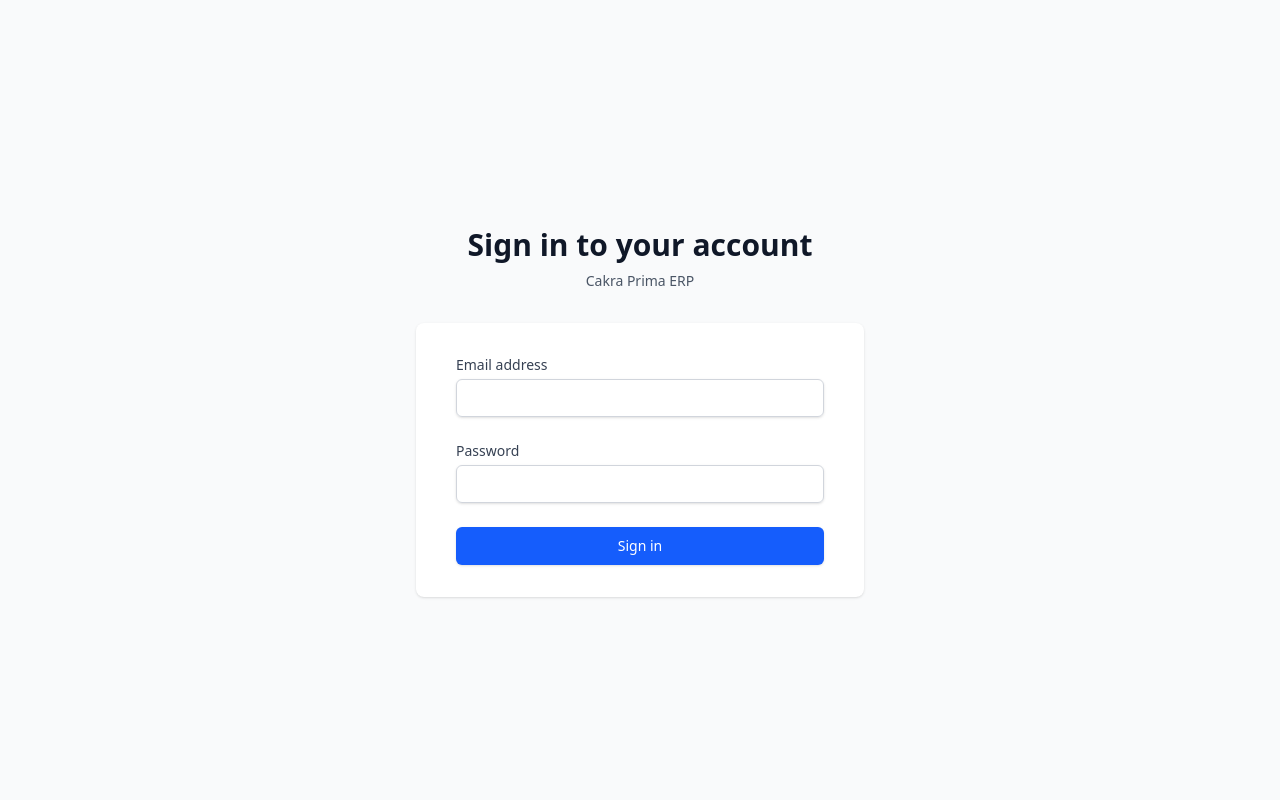
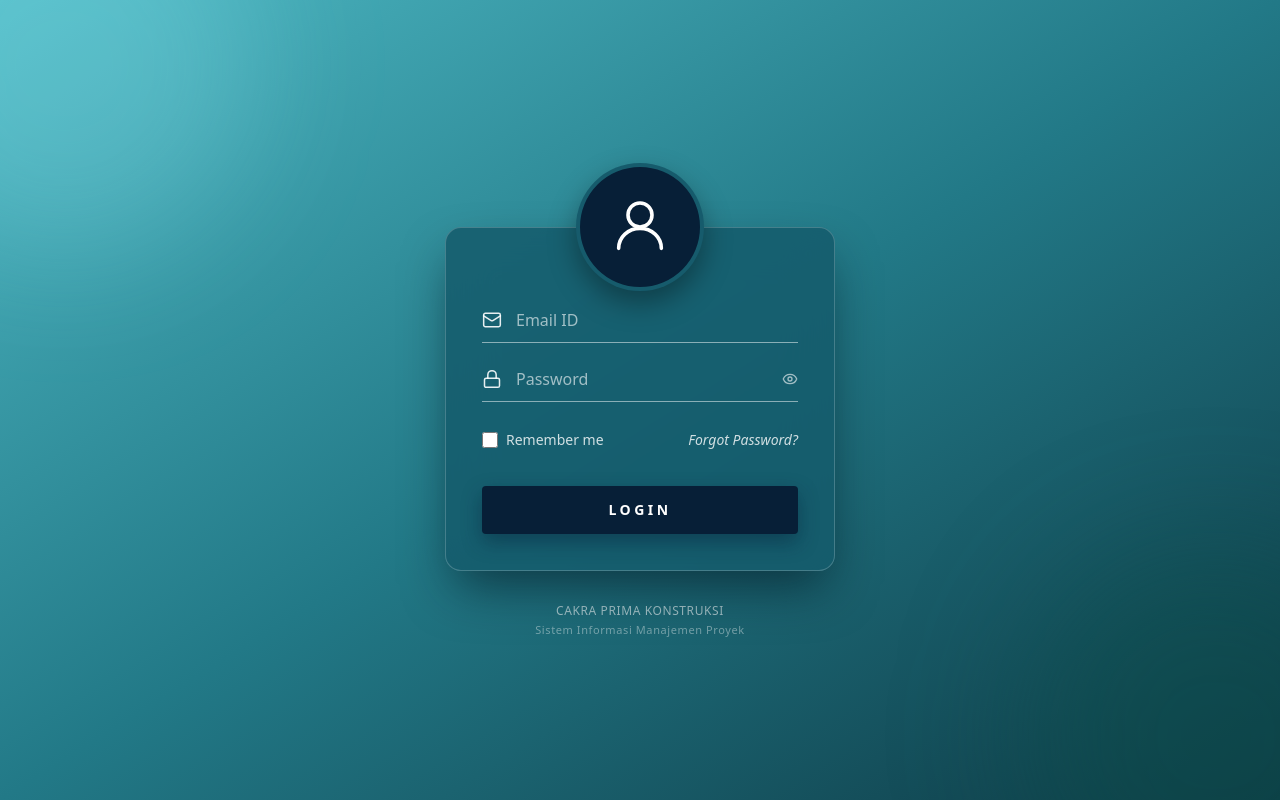
Before and after one commit to HenryKristofani/frontend-cakra-prima, a Next.js app: page /login in a window 1280 px wide. Built offline with nearby package versions, Linux system fonts and the light colour scheme; no server answers.

Commit message:
feat: implement login page and API utility for authentication token management

```diff
--- a/src/app/login/page.tsx
+++ b/src/app/login/page.tsx
@@ -3,12 +3,15 @@
 import { useState } from 'react';
 import { useRouter } from 'next/navigation';
 import { fetchApi, saveToken } from '@/lib/api';
+import { Mail, Lock, Eye, EyeOff, Loader2, AlertCircle, X } from 'lucide-react';
 
 export default function LoginPage() {
   const [email, setEmail] = useState('');
   const [password, setPassword] = useState('');
   const [error, setError] = useState('');
   const [loading, setLoading] = useState(false);
+  const [showPassword, setShowPassword] = useState(false);
+  const [rememberMe, setRememberMe] = useState(false);
   const router = useRouter();
 
   const handleLogin = async (e: React.FormEvent) => {
@@ -36,81 +39,173 @@
   };
 
   return (
-    <div className="min-h-screen bg-gray-50 flex flex-col justify-center py-12 sm:px-6 lg:px-8">
-      <div className="sm:mx-auto sm:w-full sm:max-w-md">
-        <h2 className="mt-6 text-center text-3xl font-extrabold text-gray-900">
-          Sign in to your account
-        </h2>
-        <p className="mt-2 text-center text-sm text-gray-600">
-          Cakra Prima ERP
-        </p>
-      </div>
+    <div className="min-h-screen w-full flex flex-col justify-center items-center px-4 py-16 bg-gradient-to-br from-[#4db8c3] via-[#227987] to-[#0e3b46] relative overflow-hidden selection:bg-cyan-300 selection:text-slate-900">
+      {/* Floating Toast Notification on Login Error */}
+      {error && (
+        <div
+          role="alert"
+          className="fixed top-6 left-1/2 -translate-x-1/2 z-50 w-[90%] max-w-md bg-gradient-to-r from-red-950/95 via-[#230b13]/95 to-red-950/95 border border-red-500/50 shadow-[0_12px_32px_rgba(0,0,0,0.5)] backdrop-blur-md rounded-xl p-4 flex items-start gap-3.5 text-white animate-in slide-in-from-top-4 fade-in duration-300 ring-1 ring-red-400/20"
+        >
+          <div className="w-8 h-8 rounded-lg bg-red-500/20 border border-red-500/30 flex items-center justify-center shrink-0 mt-0.5 text-red-400">
+            <AlertCircle className="w-4 h-4" />
+          </div>
+          <div className="flex-1 min-w-0">
+            <p className="text-sm font-semibold text-red-200 tracking-wide">
+              Login Gagal
+            </p>
+            <p className="text-xs text-red-300/90 mt-0.5 leading-relaxed">
+              {error}
+            </p>
+          </div>
+          <button
+            type="button"
+            onClick={() => setError('')}
+            className="text-red-400 hover:text-white p-1 rounded-md transition-colors cursor-pointer"
+            aria-label="Tutup notifikasi"
+          >
+            <X className="w-4 h-4" />
+          </button>
+        </div>
+      )}
 
-      <div className="mt-8 sm:mx-auto sm:w-full sm:max-w-md">
-        <div className="bg-white py-8 px-4 shadow sm:rounded-lg sm:px-10">
+      {/* Subtle atmospheric ambient glow */}
+      <div className="absolute -top-32 -left-32 w-96 h-96 bg-cyan-200/20 rounded-full blur-3xl pointer-events-none" />
+      <div className="absolute -bottom-32 -right-32 w-96 h-96 bg-teal-900/40 rounded-full blur-3xl pointer-events-none" />
+
+      {/* Main Container */}
+      <div className="w-full max-w-[390px] relative z-10 pt-16">
+        {/* Overlapping Circular Avatar Badge */}
+        <div className="absolute top-0 left-1/2 -translate-x-1/2 w-28 h-28 sm:w-32 sm:h-32 rounded-full bg-[#071f37] border-4 border-[#1b6b7a]/80 shadow-[0_12px_28px_rgba(0,0,0,0.35)] flex items-center justify-center z-20 transition-transform hover:scale-[1.02]">
+          <svg
+            className="w-14 h-14 sm:w-16 sm:h-16 text-white"
+            viewBox="0 0 24 24"
+            fill="none"
+            stroke="currentColor"
+            strokeWidth="1.35"
+            strokeLinecap="round"
+            strokeLinejoin="round"
+          >
+            <circle cx="12" cy="7.5" r="4.5" />
+            <path d="M4 20c0-4.2 3.6-7.5 8-7.5s8 3.3 8 7.5" />
+          </svg>
+        </div>
+
+        {/* Frosted Teal Card */}
+        <div className="bg-[#145b6b]/85 backdrop-blur-xl border border-white/20 rounded-2xl shadow-[0_24px_50px_-10px_rgba(3,25,35,0.65)] px-7 sm:px-9 pt-20 pb-9">
           <form className="space-y-6" onSubmit={handleLogin}>
+            {/* Error Message Inside Card */}
             {error && (
-              <div className="bg-red-50 border-l-4 border-red-400 p-4">
-                <div className="flex">
-                  <div className="ml-3">
-                    <p className="text-sm text-red-700">{error}</p>
-                  </div>
-                </div>
+              <div
+                role="alert"
+                className="p-3 rounded-lg bg-red-950/50 border border-red-400/40 text-red-200 text-xs sm:text-sm flex items-start gap-2.5 backdrop-blur-sm animate-in fade-in duration-200"
+              >
+                <AlertCircle className="w-4 h-4 text-red-400 shrink-0 mt-0.5" />
+                <span className="leading-snug">{error}</span>
               </div>
             )}
 
+            {/* Email Field */}
             <div>
-              <label
-                htmlFor="email"
-                className="block text-sm font-medium text-gray-700"
-              >
-                Email address
-              </label>
-              <div className="mt-1">
+              <div className="relative flex items-center border-b border-white/50 focus-within:border-white pb-2.5 transition-colors">
+                <Mail
+                  className="w-5 h-5 text-white/90 mr-3.5 shrink-0"
+                  strokeWidth={1.8}
+                />
                 <input
                   id="email"
                   name="email"
                   type="email"
                   autoComplete="email"
                   required
+                  placeholder="Email ID"
                   value={email}
                   onChange={(e) => setEmail(e.target.value)}
-                  className="appearance-none block w-full px-3 py-2 border border-gray-300 rounded-md shadow-sm text-gray-900 placeholder-gray-400 focus:outline-none focus:ring-blue-500 focus:border-blue-500 sm:text-sm"
+                  className="w-full bg-transparent text-white placeholder:text-white/60 focus:outline-none text-sm sm:text-base font-normal"
                 />
               </div>
             </div>
 
+            {/* Password Field */}
             <div>
-              <label
-                htmlFor="password"
-                className="block text-sm font-medium text-gray-700"
-              >
-                Password
-              </label>
-              <div className="mt-1">
+              <div className="relative flex items-center border-b border-white/50 focus-within:border-white pb-2.5 transition-colors">
+                <Lock
+                  className="w-5 h-5 text-white/90 mr-3.5 shrink-0"
+                  strokeWidth={1.8}
+                />
                 <input
                   id="password"
                   name="password"
-                  type="password"
+                  type={showPassword ? 'text' : 'password'}
                   autoComplete="current-password"
                   required
+                  placeholder="Password"
                   value={password}
                   onChange={(e) => setPassword(e.target.value)}
-                  className="appearance-none block w-full px-3 py-2 border border-gray-300 rounded-md shadow-sm text-gray-900 placeholder-gray-400 focus:outline-none focus:ring-blue-500 focus:border-blue-500 sm:text-sm"
+                  className="w-full bg-transparent text-white placeholder:text-white/60 focus:outline-none text-sm sm:text-base font-normal pr-8"
                 />
+                <button
+                  type="button"
+                  onClick={() => setShowPassword(!showPassword)}
+                  aria-label={showPassword ? 'Hide password' : 'Show password'}
+                  className="absolute right-0 text-white/60 hover:text-white transition-colors focus:outline-none cursor-pointer"
+                >
+                  {showPassword ? (
+                    <EyeOff className="w-4 h-4" />
+                  ) : (
+                    <Eye className="w-4 h-4" />
+                  )}
+                </button>
               </div>
             </div>
 
-            <div>
+            {/* Remember Me & Forgot Password */}
+            <div className="flex items-center justify-between text-xs sm:text-sm text-white/80 pt-1">
+              <label className="flex items-center gap-2 cursor-pointer select-none group">
+                <input
+                  type="checkbox"
+                  checked={rememberMe}
+                  onChange={(e) => setRememberMe(e.target.checked)}
+                  className="w-4 h-4 rounded border-white/50 bg-black/20 text-cyan-500 focus:ring-0 cursor-pointer accent-cyan-600"
+                />
+                <span className="group-hover:text-white transition-colors">
+                  Remember me
+                </span>
+              </label>
+              <button
+                type="button"
+                onClick={() => {
+                  setError('Silakan hubungi administrator untuk mereset kata sandi.');
+                }}
+                className="italic text-white/80 hover:text-white transition-colors focus:outline-none cursor-pointer"
+              >
+                Forgot Password?
+              </button>
+            </div>
+
+            {/* Submit Button */}
+            <div className="pt-3">
               <button
                 type="submit"
                 disabled={loading}
-                className="w-full flex justify-center py-2 px-4 border border-transparent rounded-md shadow-sm text-sm font-medium text-white bg-blue-600 hover:bg-blue-700 focus:outline-none focus:ring-2 focus:ring-offset-2 focus:ring-blue-500 disabled:opacity-50 disabled:cursor-not-allowed"
+                className="w-full py-3.5 px-4 bg-[#071f37] hover:bg-[#0c2c4c] active:bg-[#05172b] text-white font-bold tracking-[0.25em] text-sm uppercase rounded shadow-[0_8px_20px_rgba(7,31,55,0.45)] hover:shadow-[0_10px_25px_rgba(7,31,55,0.6)] transition-all duration-200 disabled:opacity-60 disabled:cursor-not-allowed flex items-center justify-center gap-2 cursor-pointer"
               >
-                {loading ? 'Signing in...' : 'Sign in'}
+                {loading ? (
+                  <>
+                    <Loader2 className="w-4 h-4 animate-spin text-white" />
+                    <span>MEMVERIFIKASI...</span>
+                  </>
+                ) : (
+                  <span>LOGIN</span>
+                )}
               </button>
             </div>
           </form>
+        </div>
+
+        {/* Footer info / Branding */}
+        <div className="mt-8 text-center text-xs text-white/60 tracking-wider">
+          <p className="font-medium">CAKRA PRIMA KONSTRUKSI</p>
+          <p className="text-[11px] text-white/40 mt-1">Sistem Informasi Manajemen Proyek</p>
         </div>
       </div>
     </div>
--- a/src/lib/api.ts
+++ b/src/lib/api.ts
@@ -97,10 +97,12 @@
   const response = await fetch(url, config);
 
   if (!response.ok) {
-    if (response.status === 401) {
+    if (response.status === 401 && endpoint !== '/login') {
       if (typeof window !== 'undefined') {
         clearToken();
-        window.location.href = '/login';
+        if (window.location.pathname !== '/login') {
+          window.location.href = '/login';
+        }
       } else {
         const { redirect } = require('next/navigation');
         redirect('/login');
```
